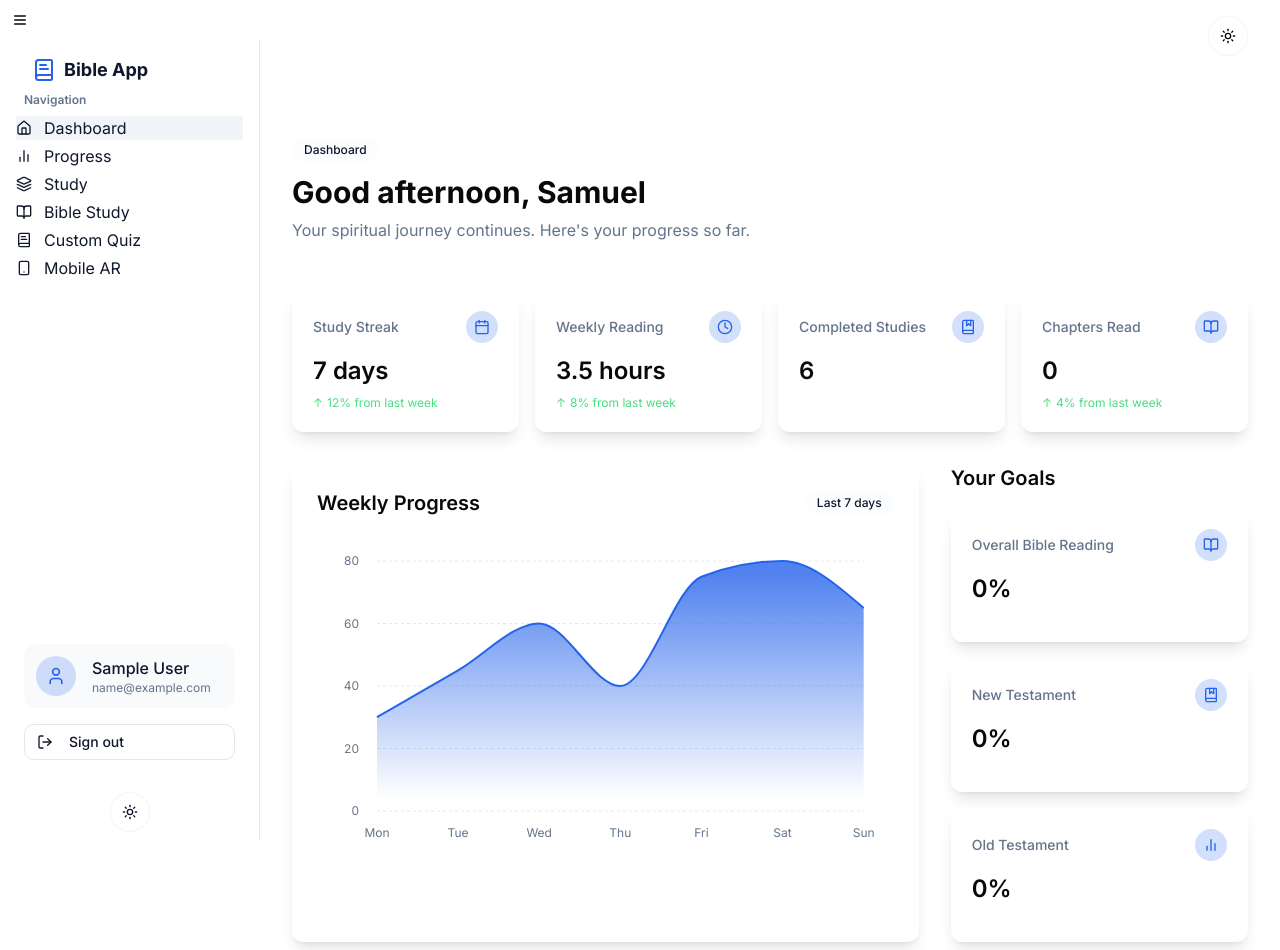
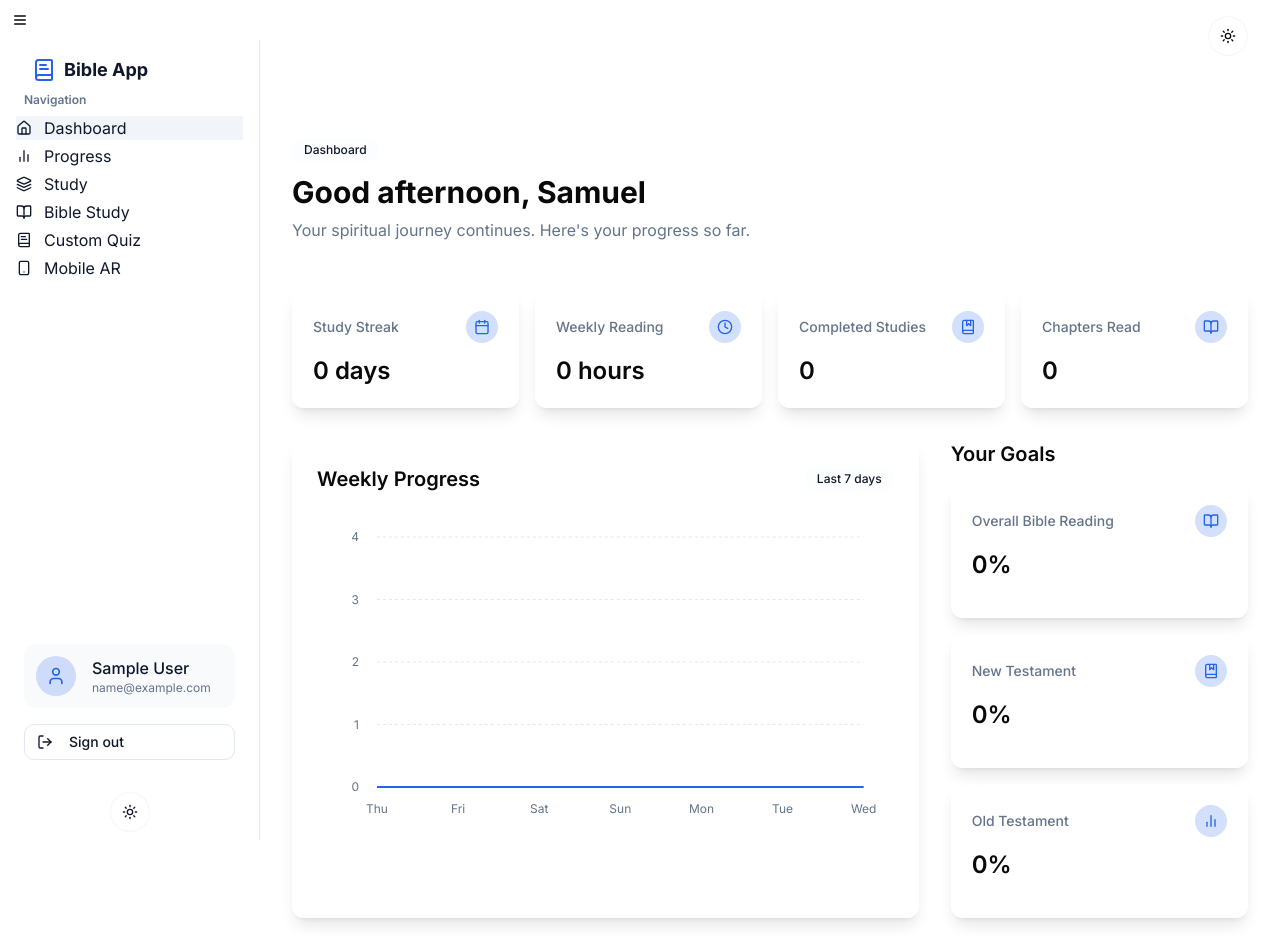
Before and after one commit to ANDI-softwaredev/bible-arcade, a React (Vite) app: page /dashboard in a window 1280 px wide. Shown: the top 950 px of the page. Built offline with nearby package versions, Linux system fonts and the light colour scheme; sample sign-in values are in the browser's storage.

Commit message:
Refactor: Update dashboard with progress data
Update the dashboard to reflect the progress data from the Bible study, including graphs, percentages, study streak, completed studies, and overall Bible reading progress.

```diff
--- a/src/components/ui/use-toast.ts
+++ b/src/components/ui/use-toast.ts
@@ -1,4 +1,5 @@
 
+// Re-export from the hooks directory
 import { useToast, toast } from "@/hooks/use-toast";
 
 export { useToast, toast };
--- a/src/pages/Dashboard.tsx
+++ b/src/pages/Dashboard.tsx
@@ -7,55 +7,21 @@ import { ProgressCard } from "@/components/ui/progress-card";
 import { StudyCard } from "@/components/ui/study-card";
 import { ProgressChart } from "@/components/progress-chart";
 import { LearningPlanGenerator } from "@/components/learning-plan-generator";
+import { toast } from "@/hooks/use-toast";
 import {
   calculateOverallProgress,
   calculateTestamentProgress,
-  getAllReadingProgress
+  getAllReadingProgress,
+  getCompletedBooks
 } from "@/services/bible-api";
-
-const progressData = [
-  { name: "Mon", completion: 30 },
-  { name: "Tue", completion: 45 },
-  { name: "Wed", completion: 60 },
-  { name: "Thu", completion: 40 },
-  { name: "Fri", completion: 75 },
-  { name: "Sat", completion: 80 },
-  { name: "Sun", completion: 65 },
-];
-
-const studyModules = [
-  {
-    id: 1,
-    title: "The Gospel of John",
-    description: "Explore the theological depth of John's account",
-    progress: 65,
-    image: "https://images.unsplash.com/photo-1504052434569-70ad5836ab65?ixlib=rb-4.0.3&ixid=M3wxMjA3fDB8MHxwaG90by1wYWdlfHx8fGVufDB8fHx8fA%3D%3D&auto=format&fit=crop&w=2670&q=80",
-    chip: "New Testament",
-    href: "/study/john"
-  },
-  {
-    id: 2,
-    title: "Psalms of David",
-    description: "Discover the prayers and poetry of King David",
-    progress: 42,
-    image: "https://images.unsplash.com/photo-1602525665453-7483caed6e3a?ixlib=rb-4.0.3&ixid=M3wxMjA3fDB8MHxwaG90by1wYWdlfHx8fGVufDB8fHx8fA%3D%3D&auto=format&fit=crop&w=2670&q=80",
-    chip: "Old Testament",
-    href: "/study/psalms"
-  },
-  {
-    id: 3,
-    title: "The Book of Acts",
-    description: "Witness the birth and growth of the early church",
-    progress: 78,
-    image: "https://images.unsplash.com/photo-1507525428034-b723cf961d3e?ixlib=rb-4.0.3&ixid=M3wxMjA3fDB8MHxwaG90by1wYWdlfHx8fGVufDB8fHx8fA%3D%3D&auto=format&fit=crop&w=2673&q=80",
-    chip: "New Testament",
-    href: "/study/acts"
-  },
-];
 
 const Dashboard = () => {
   const [userName, setUserName] = useState("Samuel");
   const [loading, setLoading] = useState(true);
+  const [progressData, setProgressData] = useState([]);
+  const [studyStreak, setStudyStreak] = useState(0);
+  const [weeklyReading, setWeeklyReading] = useState(0);
+  const [completedStudies, setCompletedStudies] = useState(0);
   const [bibleProgress, setBibleProgress] = useState({
     overall: 0,
     oldTestament: 0,
@@ -64,13 +30,15 @@ const Dashboard = () => {
   });
 
   useEffect(() => {
-    // Simulate data loading and calculate Bible reading progress
-    const timer = setTimeout(() => {
-      // Calculate progress
+    // Load user data and progress statistics
+    const fetchUserData = async () => {
+      try {
+        // Calculate Bible reading progress
         const overall = calculateOverallProgress();
         const oldTestament = calculateTestamentProgress("OT");
         const newTestament = calculateTestamentProgress("NT");
         const chaptersRead = getAllReadingProgress().length;
+        const completedBooks = getCompletedBooks().length;
 
         setBibleProgress({
           overall,
@@ -79,11 +47,135 @@ const Dashboard = () => {
           chaptersRead
         });
 
+        setCompletedStudies(completedBooks);
+
+        // Calculate study streak
+        const allProgress = getAllReadingProgress();
+        const streak = calculateStudyStreak(allProgress);
+        setStudyStreak(streak);
+
+        // Calculate weekly reading hours (approximate based on completed chapters)
+        // Assuming average reading time of 10 minutes per chapter
+        const recentReadings = getRecentReadings(allProgress, 7); // last 7 days
+        const weeklyHours = (recentReadings.length * 10 / 60).toFixed(1);
+        setWeeklyReading(parseFloat(weeklyHours));
+
+        // Generate weekly progress data for chart
+        const chartData = generateWeeklyProgressData(allProgress);
+        setProgressData(chartData);
+
         setLoading(false);
-    }, 1000);
+      } catch (error) {
+        console.error("Error loading user data:", error);
+        toast({
+          title: "Error loading data",
+          description: "Could not load your progress data. Please try again later.",
+          variant: "destructive"
+        });
+        setLoading(false);
+      }
+    };
 
-    return () => clearTimeout(timer);
+    fetchUserData();
   }, []);
+
+  // Function to calculate study streak based on reading progress
+  const calculateStudyStreak = (progress) => {
+    if (!progress || progress.length === 0) return 0;
+
+    // Sort by date (newest first)
+    const sortedProgress = [...progress].sort((a, b) =>
+      new Date(b.lastRead).getTime() - new Date(a.lastRead).getTime()
+    );
+
+    // Check if user has read today
+    const today = new Date();
+    today.setHours(0, 0, 0, 0);
+    const latestReadDate = new Date(sortedProgress[0].lastRead);
+    latestReadDate.setHours(0, 0, 0, 0);
+
+    // If latest reading is not from today or yesterday, streak is broken
+    const diff = (today.getTime() - latestReadDate.getTime()) / (1000 * 60 * 60 * 24);
+    if (diff > 1) return 0;
+
+    // Count consecutive days
+    let streak = 1;
+    let currentDate = latestReadDate;
+
+    // Group readings by date
+    const readingsByDate = {};
+    sortedProgress.forEach(item => {
+      const date = new Date(item.lastRead);
+      date.setHours(0, 0, 0, 0);
+      const dateString = date.toISOString().split('T')[0];
+      if (!readingsByDate[dateString]) {
+        readingsByDate[dateString] = [];
+      }
+      readingsByDate[dateString].push(item);
+    });
+
+    // Count consecutive days
+    for (let i = 1; i <= 30; i++) { // Check up to 30 days back
+      const prevDate = new Date(currentDate);
+      prevDate.setDate(prevDate.getDate() - 1);
+      const prevDateStr = prevDate.toISOString().split('T')[0];
+
+      if (readingsByDate[prevDateStr]) {
+        streak++;
+        currentDate = prevDate;
+      } else {
+        break;
+      }
+    }
+
+    return streak;
+  };
+
+  // Get readings from the past n days
+  const getRecentReadings = (progress, days) => {
+    if (!progress || progress.length === 0) return [];
+
+    const cutoffDate = new Date();
+    cutoffDate.setDate(cutoffDate.getDate() - days);
+
+    return progress.filter(item => {
+      const readDate = new Date(item.lastRead);
+      return readDate >= cutoffDate;
+    });
+  };
+
+  // Generate weekly progress data for chart
+  const generateWeeklyProgressData = (progress) => {
+    const days = ['Sun', 'Mon', 'Tue', 'Wed', 'Thu', 'Fri', 'Sat'];
+    const today = new Date();
+    const dayOfWeek = today.getDay();
+    const result = [];
+
+    // Generate data for the last 7 days
+    for (let i = 6; i >= 0; i--) {
+      const date = new Date();
+      date.setDate(today.getDate() - i);
+      date.setHours(0, 0, 0, 0);
+      const dateStr = date.toISOString().split('T')[0];
+
+      // Count chapters read on this day
+      const dayReadings = progress.filter(item => {
+        const readDate = new Date(item.lastRead);
+        readDate.setHours(0, 0, 0, 0);
+        return readDate.toISOString().split('T')[0] === dateStr;
+      });
+
+      // Calculate completion percentage (max 100%)
+      const completion = Math.min(100, dayReadings.length * 10);
+
+      result.push({
+        name: days[(dayOfWeek - i + 7) % 7],
+        completion: completion || 0
+      });
+    }
+
+    return result;
+  };
 
   const getCurrentTime = () => {
     const hours = new Date().getHours();
@@ -91,6 +183,16 @@ const Dashboard = () => {
     if (hours < 18) return "afternoon";
     return "evening";
   };
+
+  if (loading) {
+    return (
+      <Layout>
+        <div className="pt-8 sm:pt-12">
+          <h1 className="text-3xl font-bold">Loading dashboard...</h1>
+        </div>
+      </Layout>
+    );
+  }
 
   return (
     <Layout>
@@ -106,26 +208,26 @@ const Dashboard = () => {
         <div className="grid grid-cols-1 sm:grid-cols-2 lg:grid-cols-4 gap-4 mb-8">
           <StatCard
             title="Study Streak"
-            value="7 days"
+            value={`${studyStreak} days`}
             icon={<Calendar className="h-4 w-4 text-primary" />}
-            trend={{ value: 12, positive: true }}
+            trend={studyStreak > 0 ? { value: studyStreak, positive: true } : undefined}
           />
           <StatCard
             title="Weekly Reading"
-            value="3.5 hours"
+            value={`${weeklyReading} hours`}
             icon={<Clock className="h-4 w-4 text-primary" />}
-            trend={{ value: 8, positive: true }}
+            trend={weeklyReading > 0 ? { value: Math.round(weeklyReading * 10), positive: true } : undefined}
           />
           <StatCard
             title="Completed Studies"
-            value="6"
+            value={completedStudies.toString()}
             icon={<BookMarked className="h-4 w-4 text-primary" />}
           />
           <StatCard
             title="Chapters Read"
             value={bibleProgress.chaptersRead.toString()}
             icon={<BookOpen className="h-4 w-4 text-primary" />}
-            trend={{ value: 4, positive: true }}
+            trend={bibleProgress.chaptersRead > 0 ? { value: 4, positive: true } : undefined}
           />
         </div>
 
@@ -191,4 +293,35 @@ const Dashboard = () => {
   );
 };
 
+// Pre-defined study modules (could be moved to a separate data file)
+const studyModules = [
+  {
+    id: 1,
+    title: "The Gospel of John",
+    description: "Explore the theological depth of John's account",
+    progress: 65,
+    image: "https://images.unsplash.com/photo-1504052434569-70ad5836ab65?ixlib=rb-4.0.3&ixid=M3wxMjA3fDB8MHxwaG90by1wYWdlfHx8fGVufDB8fHx8fA%3D%3D&auto=format&fit=crop&w=2670&q=80",
+    chip: "New Testament",
+    href: "/study/john"
+  },
+  {
+    id: 2,
+    title: "Psalms of David",
+    description: "Discover the prayers and poetry of King David",
+    progress: 42,
+    image: "https://images.unsplash.com/photo-1602525665453-7483caed6e3a?ixlib=rb-4.0.3&ixid=M3wxMjA3fDB8MHxwaG90by1wYWdlfHx8fGVufDB8fHx8fA%3D%3D&auto=format&fit=crop&w=2670&q=80",
+    chip: "Old Testament",
+    href: "/study/psalms"
+  },
+  {
+    id: 3,
+    title: "The Book of Acts",
+    description: "Witness the birth and growth of the early church",
+    progress: 78,
+    image: "https://images.unsplash.com/photo-1507525428034-b723cf961d3e?ixlib=rb-4.0.3&ixid=M3wxMjA3fDB8MHxwaG90by1wYWdlfHx8fGVufDB8fHx8fA%3D%3D&auto=format&fit=crop&w=2673&q=80",
+    chip: "New Testament",
+    href: "/study/acts"
+  },
+];
+
 export default Dashboard;
```
Lines whose indentation alone changed are shown as unchanged.
